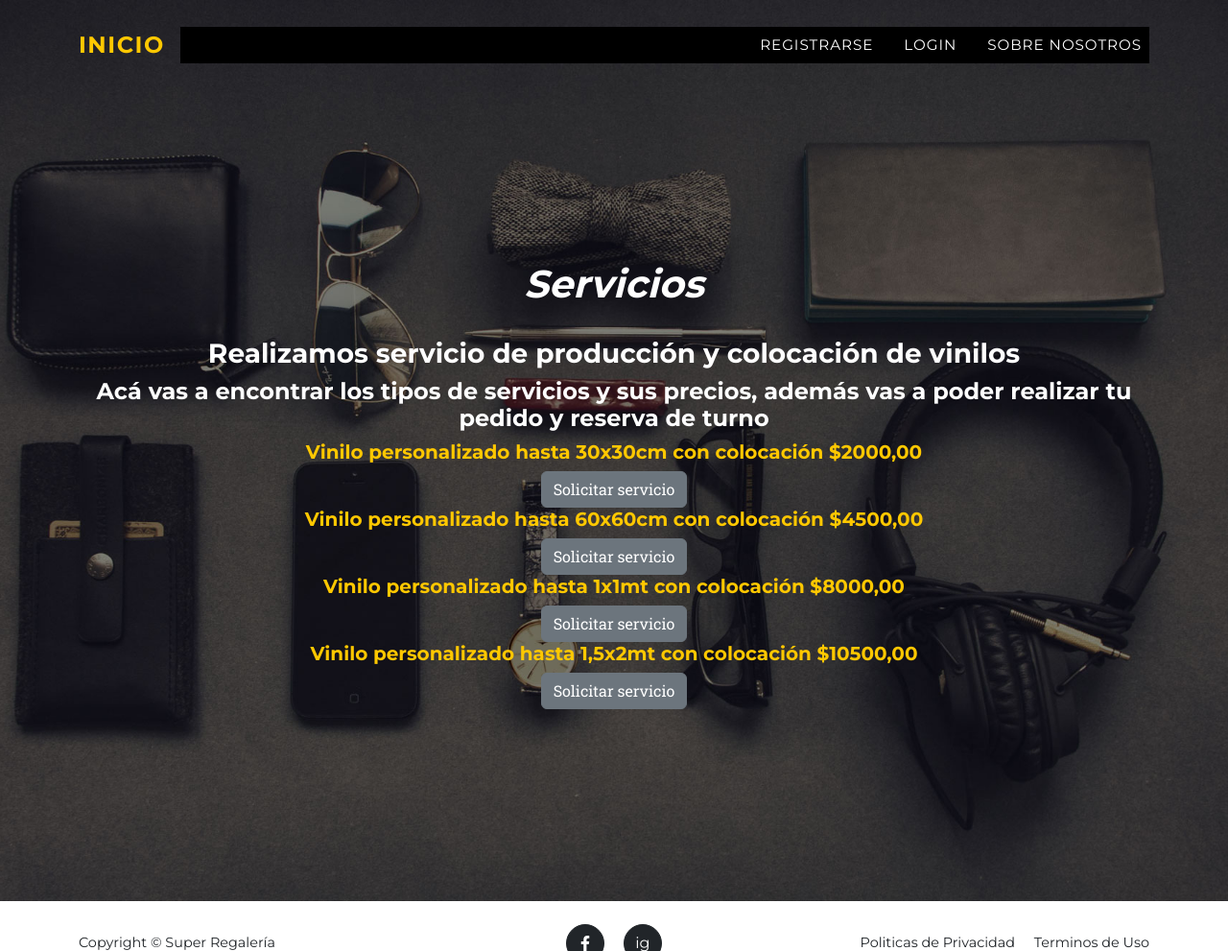
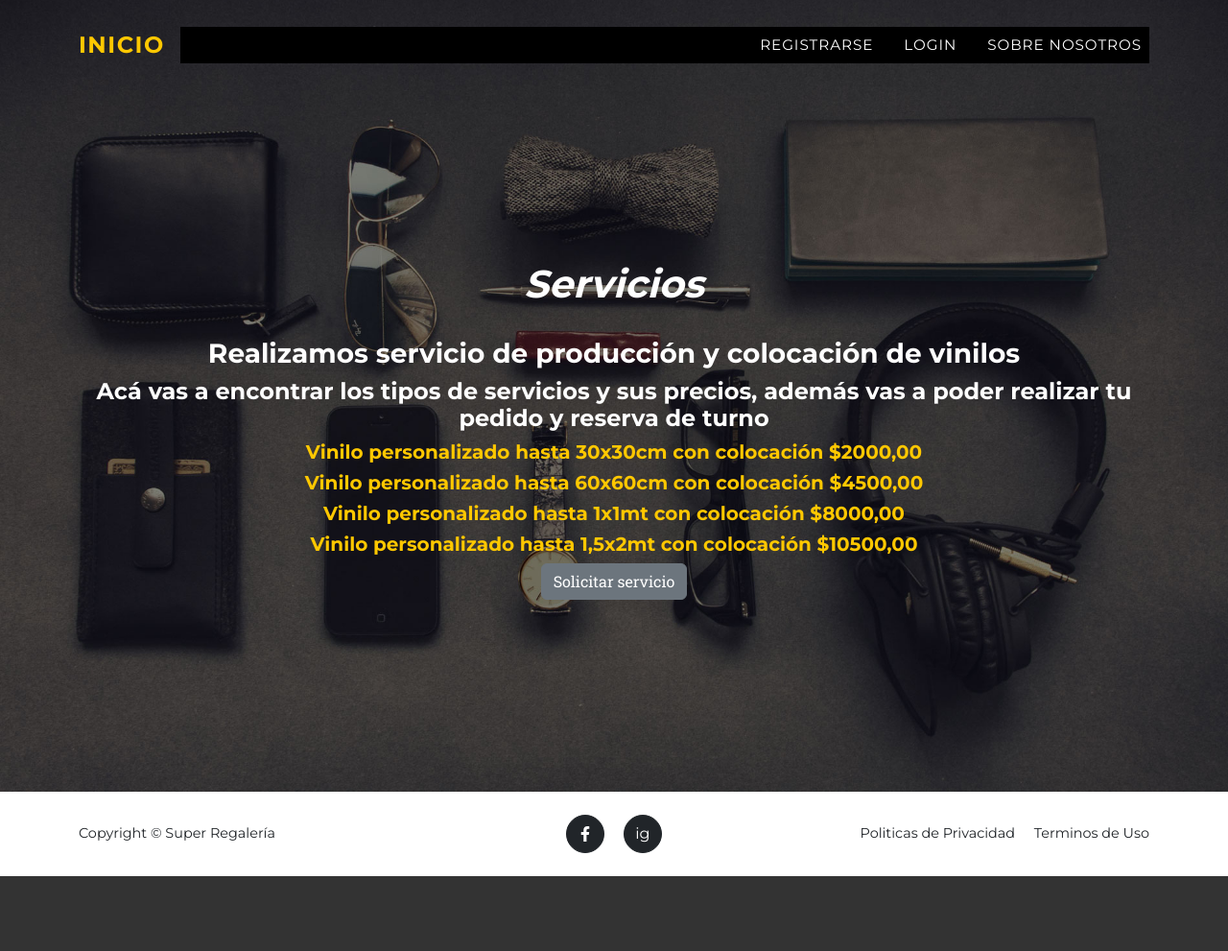
Before and after one commit to CarolinaNegrin/Trabajo_Final, a Django app: page /venta/servicios in a window 1280 px wide. Shown: the top 991 px of the page at 96% size. After the commit the page ends 913 px from the top, so only its background shows below. Run offline with Django 4.2, Linux system fonts and the light colour scheme; data comes from the database, SQL or seed files in the repository; both versions use the stored data as it was after the commit; some libraries are stand-ins or nearby versions.

Commit message:
cambio en solicitar servicio

```diff
--- a/project/apps/venta/templates/venta/servicios.html
+++ b/project/apps/venta/templates/venta/servicios.html
@@ -9,9 +9,10 @@
     <h4>Acá vas a encontrar los tipos de servicios y sus precios, además vas a poder realizar tu pedido y reserva de turno</h4>
     {% for servicio in servicios %}
             <div class="container">
-                <h5 class="text-primary">{{ servicio.nombre }} ${{ servicio.precio }}</h5>  <a href="{% url 'venta:registrar_servicio' %}", class="btn btn-secondary  btn-sn">Solicitar servicio</a>
+                <h5 class="text-primary">{{ servicio.nombre }} ${{ servicio.precio }}</h5>
             </div>
     {% endfor %}
+    <a href="{% url 'venta:registrar_servicio' %}", class="btn btn-secondary  btn-sn">Solicitar servicio</a>
     {% if user.is_staff %}
         <div>
             <ul><a href="{% url 'venta:registrar_tiposervicio' %}">Registrar nuevo tipo de servicio</a></ul>
```
Also changed, not shown: project/db.sqlite3.
